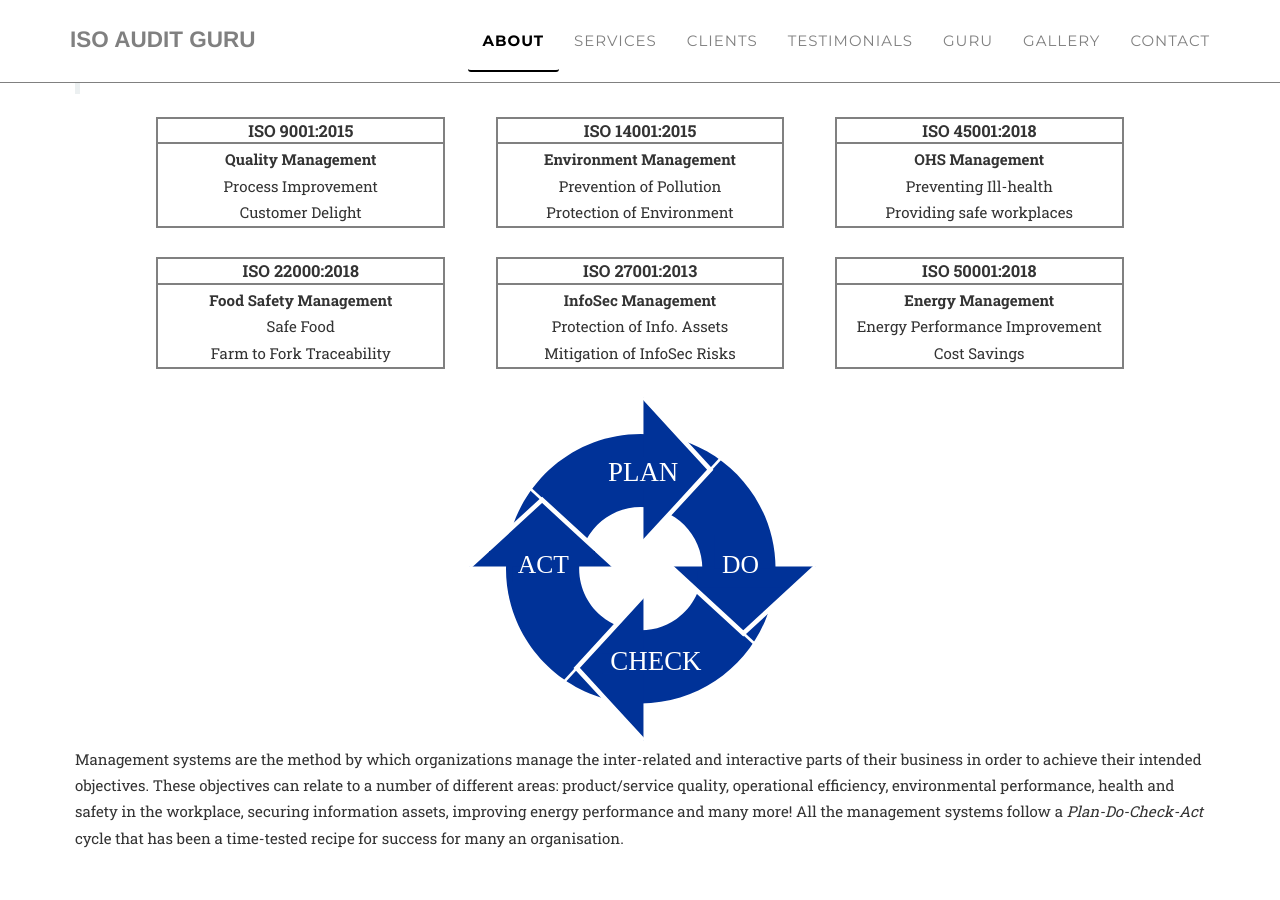
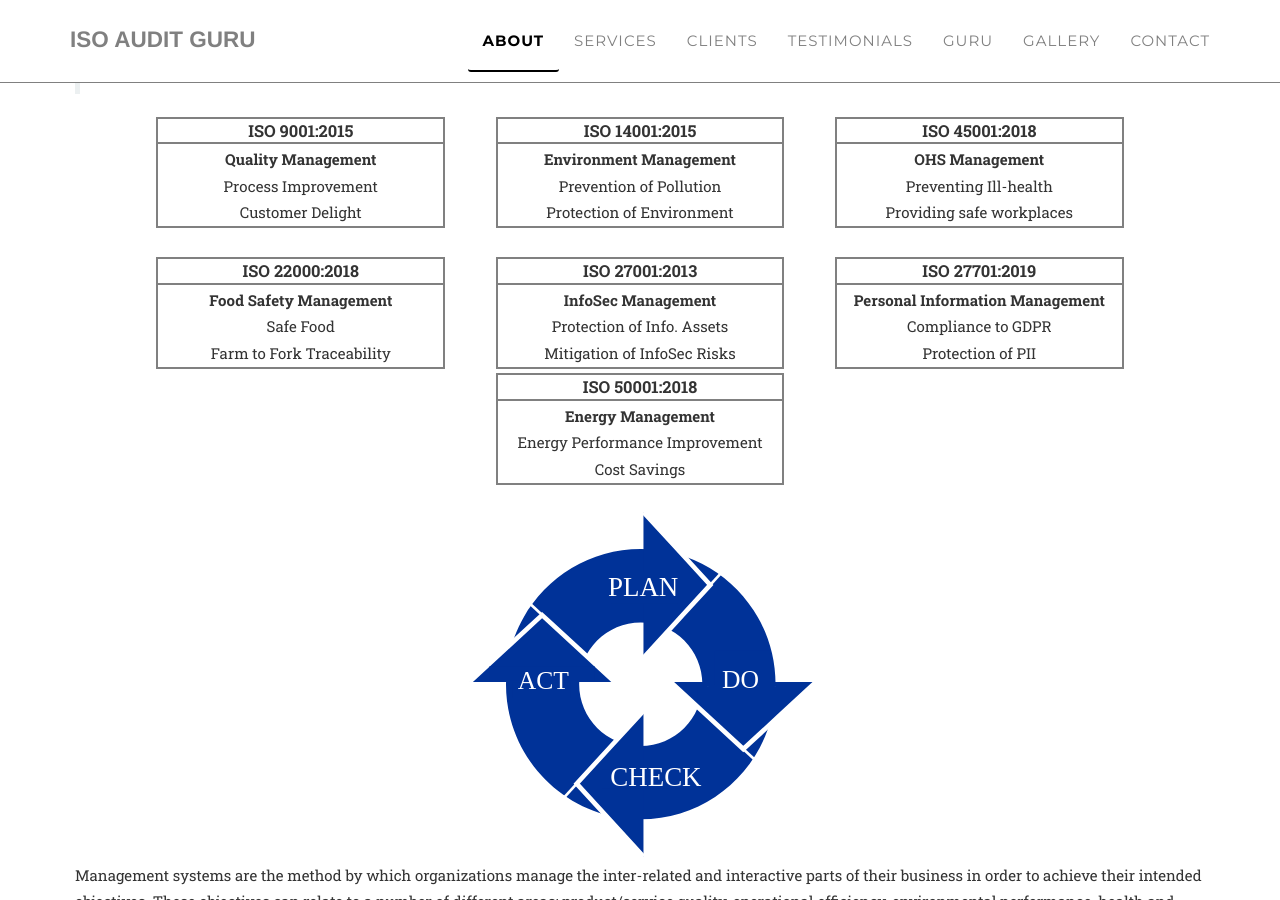
Before and after one commit to ISO-Audit-Guru/ISO-Audit-Guru.github.io, a Jekyll site: the page built from index.html, in a window 1280 px wide and 900 px high, scrolled down 1416 px. Built offline with Jekyll 4.4.1, drawn with Linux system fonts in a browser that asks for light colours; nearby versions of some CDN libraries; some web fonts are replaced.

Commit message:
Update about.html

```diff
--- a/_includes/about.html
+++ b/_includes/about.html
@@ -81,6 +81,20 @@
                 </div>
                 <div class="row cert-name">
                     Mitigation of InfoSec Risks
+                    </div>
+            </div>
+            <div class="col-sm-3 about-box">
+                <div class="row cert-title">
+                    ISO 27701:2019
+                </div>
+                <div class="row cert-name">
+                    <strong>Personal Information Management</strong>
+                </div>
+                <div class="row cert-name">
+                    Compliance to GDPR
+                </div>
+                <div class="row cert-name">
+                    Protection of PII
                 </div>
             </div>
             <div class="col-sm-3 about-box">
```
